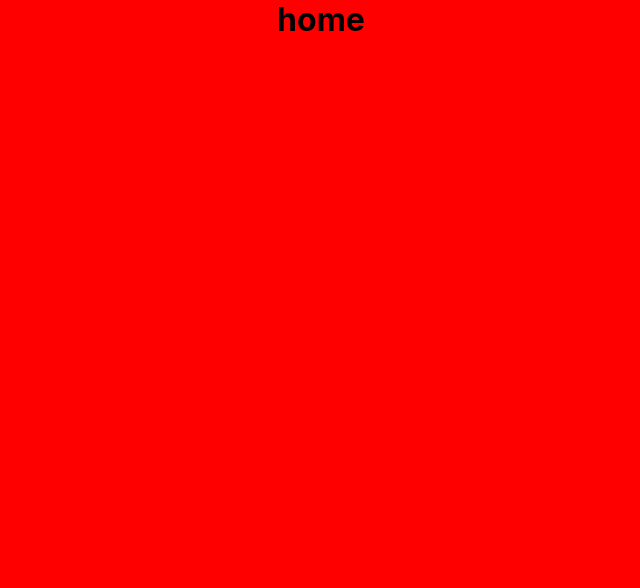
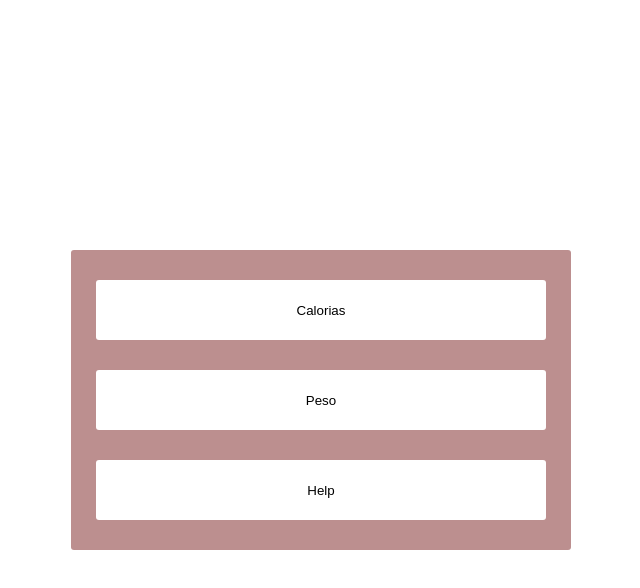
Before and after one commit to vinicius-mns/Calories-Tracker, a React (Create React App) app: page / in a window 1280 px wide. Shown: the top 588 px of the page, without its empty margins (319-959 px from the left). Built offline with nearby package versions, Linux system fonts and the light colour scheme.

Commit message:
Motando componente Home

```diff
--- a/src/App.css
+++ /dev/null
@@ -1,11 +0,0 @@
-* {
-  /* background-color: white; */
-  margin: 0;
-  padding: 0;
-}
-
-body {
-  background-color: red;
-  display: flex;
-  justify-content: center;
-}
--- a/src/App.js
+++ b/src/App.js
@@ -1,10 +1,10 @@
 import React from 'react';
-import './App.css';
+import './styles/App.css';
 import Contente from './components/Content';
 
 function App() {
   return (
-    <div>
+    <div className='app'>
       <Contente />
     </div>
   );
--- a/src/components/Content.jsx
+++ b/src/components/Content.jsx
@@ -8,8 +8,8 @@ export default function Rotas() {
   return(
     <div>
       <Switch>
-        <Route path="/Calendar_tracker" component={ Calendar_tracker }/>
-        <Route path="/Weight_tracker" component={ Weigth_tracker }/>
+        <Route path="/calendar_tracker" component={ Calendar_tracker }/>
+        <Route path="/weight_tracker" component={ Weigth_tracker }/>
         <Route exact path="/" component={ Home } />
       </Switch>
     </div>
--- a/src/index.css
+++ b/src/index.css
@@ -1,5 +1,4 @@
 body {
-  margin: 0;
   font-family: -apple-system, BlinkMacSystemFont, 'Segoe UI', 'Roboto', 'Oxygen',
     'Ubuntu', 'Cantarell', 'Fira Sans', 'Droid Sans', 'Helvetica Neue',
     sans-serif;
--- a/src/pages/Home.jsx
+++ b/src/pages/Home.jsx
@@ -1,9 +1,15 @@
 import React from 'react';
+import { Link } from 'react-router-dom';
+import '../styles/home.css';
 
 export default function Home() {
   return(
     <div>
-      <h1>home</h1>
+      <div className='card_component'>
+        <Link className='link' to='/calendar_tracker'><button>Calorias</button></Link>
+        <Link className='link' to='/weight_tracker'><button>Peso</button></Link>
+        <Link className='link' ><button>Help</button></Link>
+      </div>
     </div>
   );
 }
--- /dev/null
+++ b/src/styles/App.css
@@ -0,0 +1,13 @@
+* {
+  color: black;
+  background-color: white;
+  max-width: 500px;
+  text-decoration: none;
+  border-radius: 3px;
+}
+
+button {
+  border: none;
+  width: 90%;
+  height: 60px;
+}
--- /dev/null
+++ b/src/styles/home.css
@@ -0,0 +1,25 @@
+.card_component {
+  background-color: rosybrown;
+  position: fixed;
+  left: 0;
+  right: 0;
+  top: 50%;
+  width: 90%;
+  transform: translateY(-50%);
+  margin: 0% auto;
+  height: 300px;
+
+  display: flex;
+  flex-direction: column;
+  align-items: center;
+  justify-content: space-evenly;
+}
+
+.link {
+  background-color: transparent;
+  width: 100%;
+  height: 60px;
+
+  display: flex;
+  justify-content: center;
+}
```
Also changed, not shown: src/ideal/inicial_projeto.png (added).
